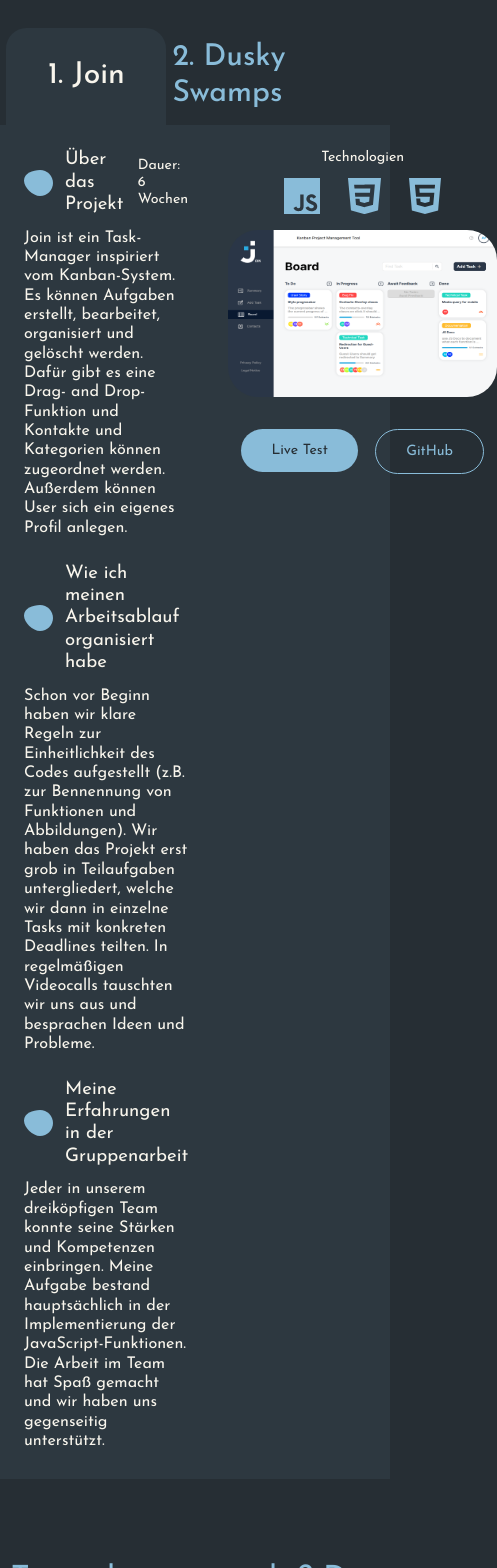
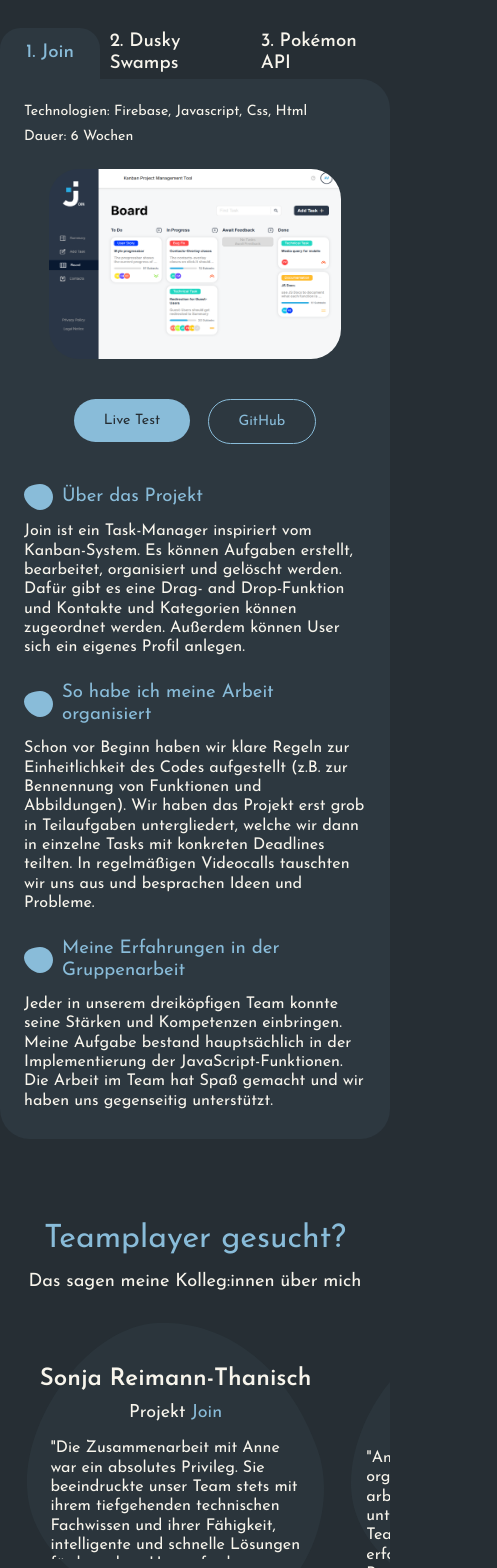
Before and after one commit to AnneVollmann/Anne-Vollmann-Portfolio, an Angular app: page / in a window 390 px wide. Shown: the part 1960-3528 px from the top of the page, 497 px wide, since content can reach past the window. Built offline with nearby package versions, Linux system fonts and the light colour scheme.

Commit message:
another project (pokemon api) added; project-skills overhauled; references responsive up to 320px width

```diff
--- a/src/app/main-content/my-projects/my-projects.html
+++ b/src/app/main-content/my-projects/my-projects.html
@@ -6,27 +6,35 @@
             {{i + 1}}. {{project.title}}
         </li>
     </ol>
-    <div class="project">
+     <div class="project"
+        [style.border-top-left-radius.px]="currentProjectIndex== 0? 0: 30"
+        [style.border-top-right-radius.px]="currentProjectIndex== myProjects.projects.length-1? 0: 30">
         <div class="project-infos">
             <section *ngIf="myProjects.projects[currentProjectIndex].aboutDe !== ''">
                 <div class="info-header">
                     <img src="assets/icons/bullet_point.svg" alt="bulletpoint">
                     <p>{{language == 'DE'? 'Über das Projekt': 'About the project'}}</p>
-                    <span *ngIf="myProjects.projects[currentProjectIndex].durationWeeks !== ''">
-                        {{language == 'DE'? 'Dauer': 'Duration'}}: {{myProjects.projects[currentProjectIndex].durationWeeks}} {{language == 'DE'? 'Wochen': 'weeks'}}
+                    <span *ngIf="myProjects.projects[currentProjectIndex].durationWeeks !== ''"
+                        class="large-screen-only">
+                        {{language == 'DE'? 'Dauer': 'Duration'}}:
+                        {{myProjects.projects[currentProjectIndex].durationWeeks}} {{language == 'DE'? 'Wochen':
+                        'weeks'}}
                     </span>
                 </div>
                 <article>
-                    {{language == 'DE'? myProjects.projects[currentProjectIndex].aboutDe : myProjects.projects[currentProjectIndex].aboutEn}}
+                    {{language == 'DE'? myProjects.projects[currentProjectIndex].aboutDe :
+                    myProjects.projects[currentProjectIndex].aboutEn}}
                 </article>
             </section>
             <section *ngIf="myProjects.projects[currentProjectIndex].organizationDe !== ''">
                 <div class="info-header">
                     <img src="assets/icons/bullet_point.svg" alt="bulletpoint">
-                    <p>{{language == 'DE'? 'Wie ich meinen Arbeitsablauf organisiert habe': 'How i organised my work process'}}</p>
+                    <p>{{language == 'DE'? 'So habe ich meine Arbeit organisiert': 'How i organised my work process'}}
+                    </p>
                 </div>
                 <article>
-                    {{language == 'DE'? myProjects.projects[currentProjectIndex].organizationDe: myProjects.projects[currentProjectIndex].organizationEn}}
+                    {{language == 'DE'? myProjects.projects[currentProjectIndex].organizationDe:
+                    myProjects.projects[currentProjectIndex].organizationEn}}
                 </article>
             </section>
             <section *ngIf="myProjects.projects[currentProjectIndex].groupWorkDe !== ''">
@@ -35,7 +43,8 @@
                     <p>{{language == 'DE'? 'Meine Erfahrungen in der Gruppenarbeit': 'My group work experience'}}</p>
                 </div>
                 <article>
-                    {{language == 'DE'? myProjects.projects[currentProjectIndex].groupWorkDe: myProjects.projects[currentProjectIndex].groupWorkEn}}
+                    {{language == 'DE'? myProjects.projects[currentProjectIndex].groupWorkDe:
+                    myProjects.projects[currentProjectIndex].groupWorkEn}}
                 </article>
             </section>
             <section *ngIf="myProjects.projects[currentProjectIndex].learnedDe !== ''">
@@ -44,19 +53,34 @@
                     <p>{{language == 'DE'? 'Was ich gelernt habe': 'What i have learned'}}</p>
                 </div>
                 <article>
-                    {{language == 'DE'? myProjects.projects[currentProjectIndex].learnedDe: myProjects.projects[currentProjectIndex].learnedEn}}
+                    {{language == 'DE'? myProjects.projects[currentProjectIndex].learnedDe:
+                    myProjects.projects[currentProjectIndex].learnedEn}}
                 </article>
             </section>
         </div>
         <div class="project-overview">
-            <span>{{language == 'DE'? 'Technologien': 'Technologies'}}</span>
             <div class="technologies">
-                <img *ngFor="let technology of myProjects.projects[currentProjectIndex].technologies; let j = index" src="assets/icons/icon_{{technology}}.svg">
+                <span>{{language == 'DE'? 'Technologien': 'Technologies'}}</span>
+                <div>
+                    <img *ngFor="let technology of myProjects.projects[currentProjectIndex].technologies; let j = index"
+                        src="assets/icons/icon_{{technology.toLocaleLowerCase().replaceAll('-', '')}}.svg" alt="{{technology}}" class="large-screen-only">
+                    <span
+                        *ngFor="let technology of myProjects.projects[currentProjectIndex].technologies; let j = index"
+                        class="small-screen-only">{{j == 0? ':': ','}} {{technology}}</span>
+                </div>
             </div>
-            <img class="project-img" src="{{myProjects.projects[currentProjectIndex].img}}" alt="{{myProjects.projects[currentProjectIndex].title}} image">
+            <span *ngIf="myProjects.projects[currentProjectIndex].durationWeeks !== ''"
+                class="duration small-screen-only">
+                {{language == 'DE'? 'Dauer': 'Duration'}}: {{myProjects.projects[currentProjectIndex].durationWeeks}}
+                {{language == 'DE'? 'Wochen': 'weeks'}}
+            </span>
+            <img class="project-img" src="{{myProjects.projects[currentProjectIndex].img}}"
+                alt="{{myProjects.projects[currentProjectIndex].title}} image">
             <div class="project-btns">
-                <a href="{{myProjects.projects[currentProjectIndex].href}}" target="_blank"><button class="btn-primary">Live Test</button></a>
-                <a href="{{myProjects.projects[currentProjectIndex].github}}" target="_blank"><button class="btn-secondary">GitHub</button></a>
+                <a href="{{myProjects.projects[currentProjectIndex].href}}" target="_blank"><button
+                        class="btn-primary">Live Test</button></a>
+                <a href="{{myProjects.projects[currentProjectIndex].github}}" target="_blank"><button
+                        class="btn-secondary">GitHub</button></a>
             </div>
         </div>
     </div>
--- a/src/app/main-content/my-projects/my-projects.scss
+++ b/src/app/main-content/my-projects/my-projects.scss
@@ -4,19 +4,18 @@ span {
 }
 
 .projects {
-    padding-left: calc(6.375rem - clamp(0rem, 8.1964rem + -9.1071vw, 6.375rem));
+    padding-left: calc(6.375rem - clamp(0rem, 10.3146rem + -11.4607vw, 6.375rem));
     display: flex;
 
     li {
-        //different responsive
-        min-width: 160px;
-        height: 97px;
-        padding: 0 calc(2.5rem - clamp(0.25rem, 2.8214rem + -2.8571vw, 2.25rem));
+        min-width: calc(16rem - clamp(6rem, 11.1429rem + -5.7143vw, 10rem));
+        height: calc(9rem - clamp(3rem, 6.8571rem + -4.2857vw, 6rem));
+        padding: 0 calc(2.75rem - clamp(0.5rem, 2.7500rem + -2.5000vw, 2.25rem));
         display: flex;
         align-items: center;
         justify-content: center;
         color: var(--color-secondary);
-        font-size: 30px;
+        font-size: calc(3rem - clamp(1.125rem, 2.0893rem + -1.0714vw, 1.875rem));
         font-weight: 500;
 
         &:hover {
@@ -37,7 +36,6 @@ span {
     }
 }
 
-//mobile padding needs to be adjusted
 .project {
     padding: var(--padding-main-primary);
     padding-top: calc(3.5rem - clamp(1.5rem, 2.1429rem + -0.7143vw, 2rem));
@@ -45,6 +43,10 @@ span {
     gap: calc(6rem - clamp(2.5rem, 5.0714rem + -2.8571vw, 3.5rem));
     display: flex;
     background-color: var(--color-tertiary);
+
+    @media (min-width: 880px) {
+        border-radius: 0 !important;
+    }
 }
 
 .project-infos {
@@ -60,7 +62,7 @@ span {
         background-color: var(--color-tertiary);
 
         .info-header {
-            gap: calc(2.25rem - clamp(0.75rem, 1.9635rem + -1.3483vw, 1.5rem));
+            gap: calc(2rem - clamp(0.5rem, 1.7857rem + -1.4286vw, 1.5rem));
             display: flex;
             align-items: center;
             font-size: calc(2.875rem - clamp(1.125rem, 1.9286rem + -0.8929vw, 1.75rem));
@@ -78,19 +80,26 @@ span {
     align-items: center;
 
     .technologies {
-        gap: calc(3.75rem - clamp(1.75rem, 2.8088rem + -1.1765vw, 2rem));
+        width: 100%;
         display: flex;
+        flex-direction: column;
+        align-items: center;
 
-        //remove for mobile, replace with text
-        img {
-            height: 36px;
-            margin-top: 12px;
+        div {
+            gap: calc(3.75rem - clamp(1.75rem, 2.8088rem + -1.1765vw, 2rem));
+            display: flex;
+
+            //remove for mobile, replace with text
+            img {
+                height: 36px;
+                margin-top: 12px;
+            }
         }
     }
 
     .project-img {
-        width: calc(45.155rem - clamp(16.813rem, 35.4667rem + -20.7263vw, 28.342rem));
-        height: calc(29.938000000000002rem - clamp(10.438rem, 25.1001rem + -16.2912vw, 19.5rem));
+        width: calc(49.442rem - clamp(21.1rem, 39.7223rem + -20.6914vw, 28.342rem));
+        height: calc(33.308rem - clamp(13.808rem, 28.4446rem + -16.2629vw, 19.5rem));
         margin-top: 16px;
         border-radius: 30px;
     }
@@ -101,3 +110,48 @@ span {
         display: flex;
     }
 }
+
+@media (max-width: 880px) {
+    .projects li {
+        color: var(--color-white);
+    }
+
+    .current-project {
+        color: var(--color-secondary) !important;
+    }
+
+    .project {
+        border-radius: 30px;
+        flex-direction: column;
+    }
+
+    .project-overview {
+        order: 1;
+        gap: 8px;
+
+        .technologies {
+            flex-direction: row;
+
+            div {
+                gap: unset;
+            }
+        }
+
+        .duration {
+            width: 100%;
+        }
+
+        .project-img {
+            width: calc(45.155rem - clamp(16.813rem, 34.9300rem + -32.9400vw, 28.342rem));
+            height: calc(30.238rem - clamp(10.738rem, 24.5069rem + -25.0343vw, 19.5rem));
+        }
+    }
+
+    .project-infos {
+        order: 2;
+
+        section .info-header p {
+            color: var(--color-secondary);
+        }
+    }
+}
--- a/src/app/main-content/references/references.html
+++ b/src/app/main-content/references/references.html
@@ -1,5 +1,8 @@
 <section>
-    <h2>{{language == 'DE'? 'Teamplayer gesucht?': 'Need a teamplayer?'}} <span>{{language == 'DE'? 'Das sagen meine Kolleg:innen über mich': 'Here what my colleagues said about me'}}</span></h2>
+    <h2>{{language == 'DE'? 'Teamplayer gesucht?': 'Need a teamplayer?'}}
+        <br class="small-screen-only">
+        <span>{{language == 'DE'? 'Das sagen meine Kolleg:innen über mich': 'Here what my colleagues said about me'}}</span>
+    </h2>
     <section class="references">
         @for (reference of references.references; track $index) {
         <div class="reference bg-img-properties">
--- a/src/app/main-content/references/references.scss
+++ b/src/app/main-content/references/references.scss
@@ -7,16 +7,14 @@ h2 {
     padding: var(--padding-main-primary);
     display: flex;
     justify-content: center;
-    gap: 12px;
+    gap: clamp(0.75rem, 1.7143rem + -1.0714vw, 1.5rem);
+    overflow-x: auto;
 }
 
 .reference {
-    //height: calc(43.125rem - clamp(18.125rem, 26.9643rem + -9.8214vw, 25rem));
-    //width: calc(43.125rem - clamp(18.125rem, 26.9643rem + -9.8214vw, 25rem));
-    height: 500px;
-    width: 500px;
+    height: calc(43.125rem - clamp(18.125rem, 26.9643rem + -9.8214vw, 25rem));
+    width: calc(53.875rem - clamp(22.625rem, 33.7143rem + -12.3214vw, 31.25rem));
     padding-top: 24px;
-
     display: flex;
     flex-direction: column;
     align-items: center;
@@ -33,6 +31,8 @@ h2 {
         padding-bottom: 8px;
         font-size: calc(3.125rem - clamp(1.5rem, 1.6607rem + -0.1786vw, 1.625rem));
         font-weight: 600;
+        text-align: center;
+        white-space: nowrap;
     }
 
     .project {
@@ -44,7 +44,6 @@ h2 {
         width: calc(41.5rem - clamp(17.625rem, 33.6964rem + -17.8571vw, 23.875rem));
         height: calc(19.6rem - clamp(7.5rem, 19.3286rem + -13.1429vw, 12.1rem));
         font-size: calc(2.125rem - clamp(1rem, 1.1607rem + -0.1786vw, 1.125rem));
-        //text left-aligned for mobile
         text-align: center;
         overflow: auto;
     }
@@ -56,3 +55,27 @@ h2 {
         text-decoration: underline;
     }
 }
+
+@media (max-width: 880px) {
+    h2 {
+        span {
+            color: var(--color-white);
+            font-size: calc(2.375rem - clamp(1.125rem, 1.3214rem + -0.3571vw, 1.25rem));
+        }
+    }
+
+    .references {
+        justify-content: flex-start;
+        padding-bottom: 24px;
+    }
+
+    .reference >* {
+        padding: 0 clamp(0rem, 1.7679rem + -3.2143vw, 1.125rem);
+    }
+}
+
+@media (max-width: 550px) {
+    .reference .quote {
+        text-align: left;
+    }
+}
--- a/src/app/projectsdata.service.ts
+++ b/src/app/projectsdata.service.ts
@@ -19,7 +19,7 @@ export class ProjectsdataService {
             groupWorkEn: 'Each member of our three-person team was able to contribute their strengths and skills. My main responsibility was the implementation of the JavaScript functions. Working in a team was enjoyable, and we supported each other throughout the process.',
             learnedDe: '',
             learnedEn: '',
-            technologies: ['javascript', 'css', 'html'],
+            technologies: ['Firebase', 'Javascript', 'Css', 'Html'],
             img: 'assets/img/join.png',
             href: '',
             github: 'https://github.com/AnneVollmann/Join---overhauled',
@@ -35,10 +35,26 @@ export class ProjectsdataService {
             groupWorkEn: '',
             learnedDe: 'Durch die Entwicklung meines eigenen Spiels lernte ich, was es ausmacht, objekt-orientiert zu programmieren, worauf ich mich schon sehr freute. Ich stellte mir zudem selbst viele zusätzliche Aufgaben, wie verschiedene Gegnertypen oder Attacken.',
             learnedEn: 'Through developing my own game, I learned what object-oriented programming is all about, which was something I had been looking forward to. I also gave myself many additional challenges, such as implementing different enemy types and attacks.',
-            technologies: ['javascript', 'css', 'html'],
+            technologies: ['JavaScript', 'Css', 'Html'],
             img: 'assets/img/dusky_swamps.png',
             href: '',
             github: 'https://github.com/AnneVollmann/Dusky-Swamps',
-        }
+        },
+        {
+            title: 'Pokémon API',
+            aboutDe: 'Pokémon API ist eine Website, welche alle existierenden Pokèmon aufzeigt. Zu jedem Pokémon sind relevante Informationen hinterlegt. Auch eine Suchfunktion existiert.',
+            aboutEn: 'Pokémon API is a website that displays all existing Pokémon. Relevant information is provided for each one, and a search function is also available.',
+            durationWeeks: '2',
+            organizationDe: 'Aufgrund der großen Menge an Daten in der API, habe ich mir im Vorhinein definiert, welche Informationen mein Projekt enthalten soll. Mit einem klaren Zeitplan und Fokus arbeitete ich effizient und zielorientiert.',
+            organizationEn: 'Given the large amount of data in the API, I first defined which information my project should include. With a clear timeline and strong focus, I worked efficiently and goal-orientated.',
+            groupWorkDe: '',
+            groupWorkEn: '',
+            learnedDe: 'Durch dieses Projekt lernte ich die Funktionsweisen von APIs kennen und wie man mit diesen arbeitet und sie in Projekte einbindet. Auch der Umgang mit Promises war Bestandteil dieser Anwendung.',
+            learnedEn: 'Through this project, I learned how APIs work and how to use and integrate them into projects. Working with Promises was also a key part of this application.',
+            technologies: ['REST-API', 'JavaScript', 'Css', 'Html'],
+            img: 'assets/img/pokemon_api.png',
+            href: '',
+            github: 'https://github.com/AnneVollmann/Pokemon-API',
+        },
     ]
 }
--- a/src/styles.scss
+++ b/src/styles.scss
@@ -44,11 +44,6 @@
   font-style: normal;
   font-weight: 700;
   src: url('/assets/fonts/JosefinSans-Bold.ttf') format('truetype');
-}
-
-app-main-content {
-  display: flex;
-  flex-direction: column;
 }
 
 :root {
@@ -242,6 +237,7 @@ button {
   background-size: contain;
 }
 
+.references,
 .quote,
 textarea {
   &::-webkit-scrollbar {
@@ -285,3 +281,10 @@ textarea {
     display: none !important;
   }
 }
+
+app-main-content {
+  @media (max-width: 880px) {
+    display: flex;
+    flex-direction: column;
+  }
+}
```
Also changed, not shown: public/assets/img/pokemon_api.png (added).
